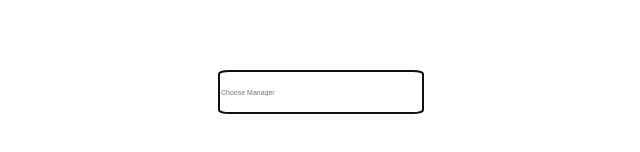
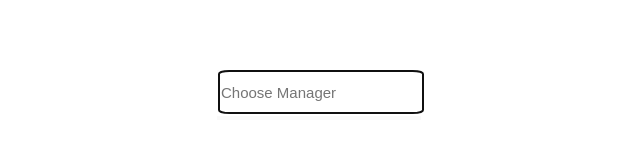
Before and after one commit to ilarne/live-manager-search, a React (Create React App) app: page / in a window 1280 px wide. Shown: the part 280-432 px from the top of the page, without its empty margins (323-963 px from the left). Built offline with nearby package versions, Linux system fonts and the light colour scheme.

Commit message:
updating styling for text

```diff
--- a/src/App.css
+++ b/src/App.css
@@ -2,19 +2,17 @@
   text-align: center; }
 
 .text {
-  font-size: 7px; }
+  font-size: 15px;
+  color: #636363; }
   .text ::placeholder {
     color: #c5c5c5; }
   .text.active {
     color: #83c5aa; }
 
-.text-primary {
-  color: #636363; }
-
 .text-secondary {
-  color: #c5c5c5;
-  font-size: 9px; }
+  font-size: 12px; }
 
 .text-initials {
   color: #ffffff;
-  font-size: 9px; }
+  font-size: 15px;
+  margin-top: 10px; }
--- a/src/App.scss
+++ b/src/App.scss
@@ -3,7 +3,8 @@
 }
 
 .text {
-  font-size: 7px;
+  font-size: 15px;
+  color: #636363;
 
   ::placeholder {
     color: #c5c5c5;
@@ -14,16 +15,12 @@
   }
 }
 
-.text-primary {
-  color: #636363;
-}
-
 .text-secondary {
-  color: #c5c5c5;
-  font-size: 9px;
+  font-size: 12px;
 }
 
 .text-initials {
   color: #ffffff;
-  font-size: 9px;
+  font-size: 15px;
+  margin-top: 10px;
 }
```
